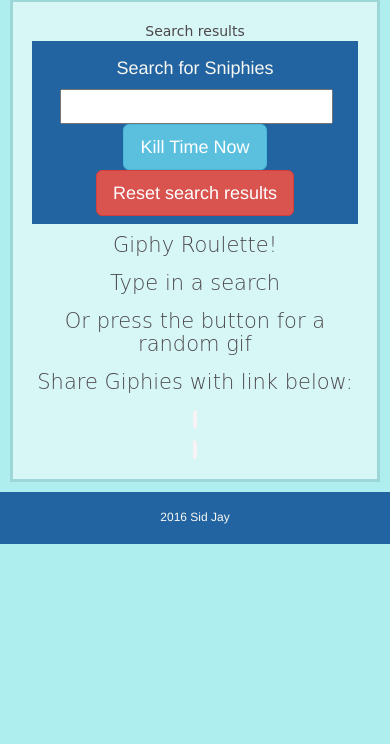
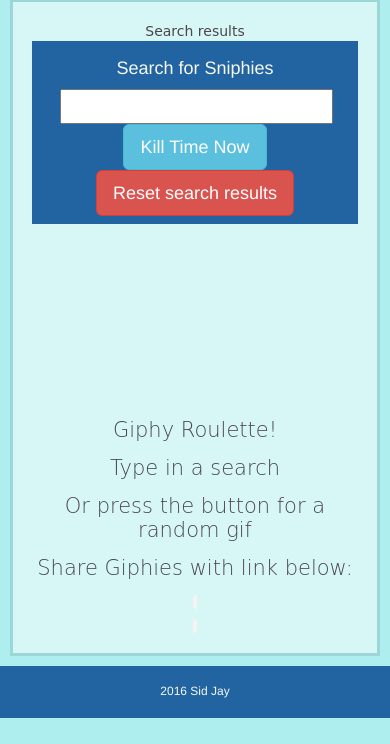
Before and after one commit to sidjayisaok/Animaltastic, a PHP site: page / in a window 390 px wide. Shown: the part 100-844 px from the top of the page. Run offline with PHP 8.4, Linux system fonts and the light colour scheme; some web fonts are replaced.

Commit message:
minor revision

```diff
--- a/giphy.css
+++ b/giphy.css
@@ -63,5 +63,11 @@ input{
   h6#giphyURL{
     font-size: 8px;
   }
+
+  .right{
+    float: none;
+    font-size: 10px;
+    margin-top: 60%;
   }
-}
+
+  }
```
